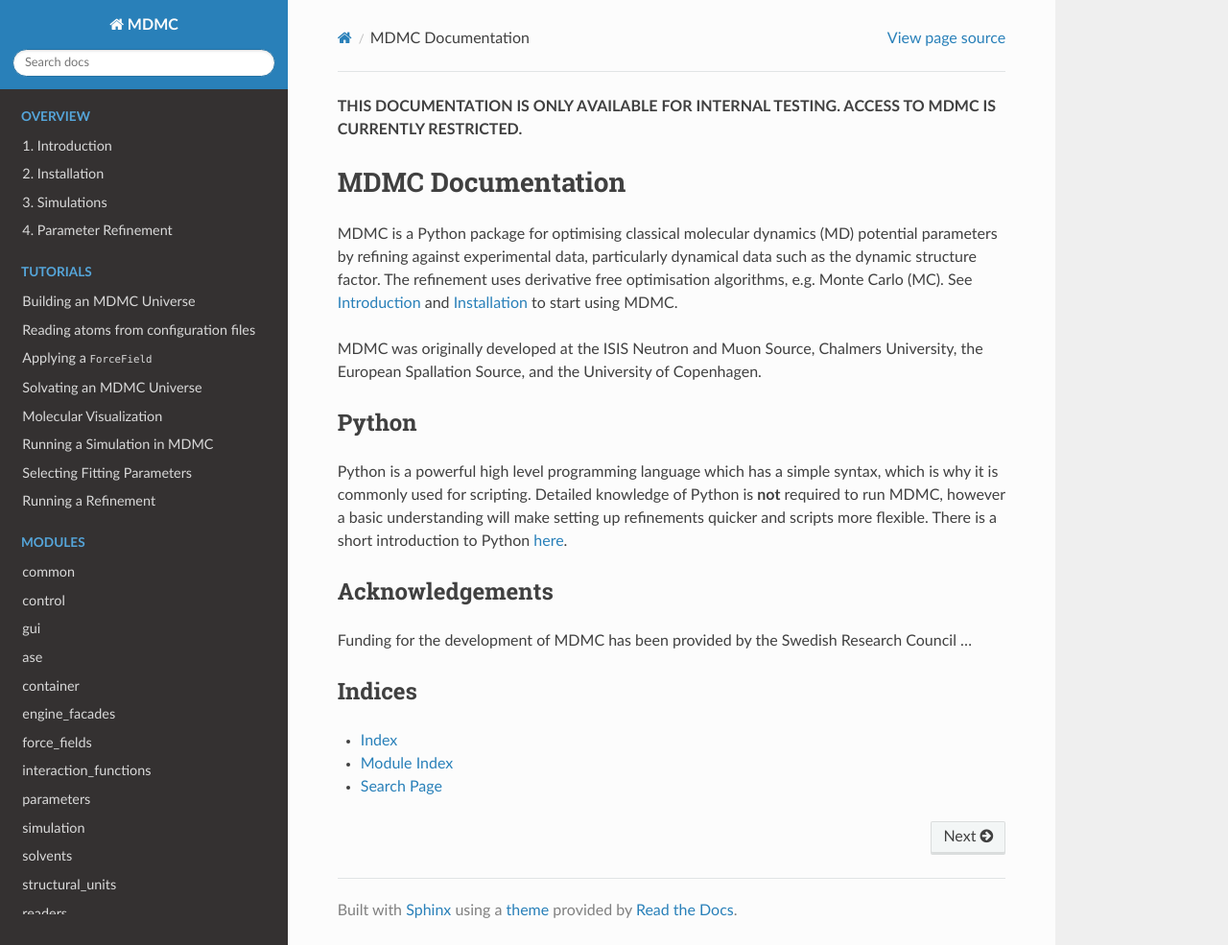
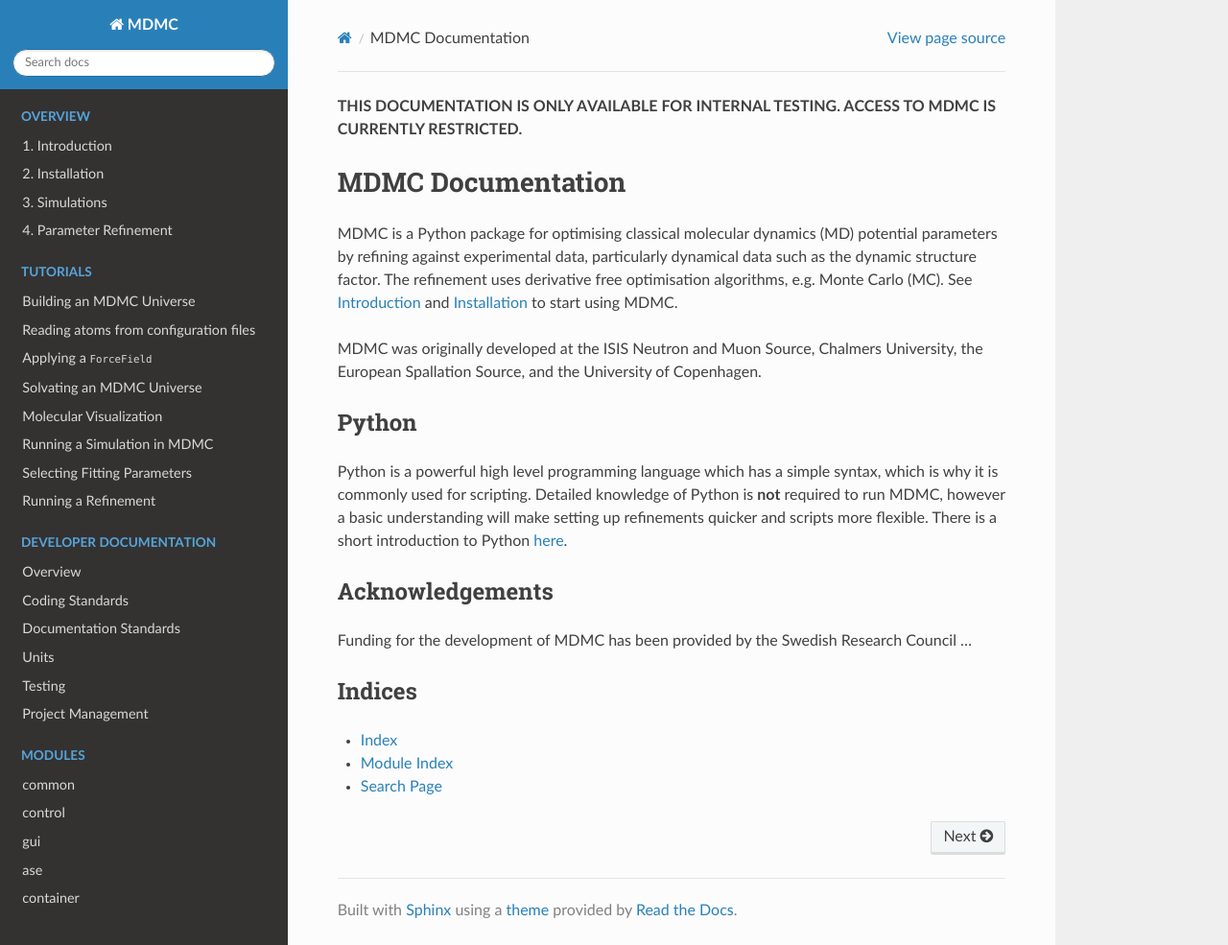
Before and after one commit to ISISNeutronMuon/MDMC, a Sphinx documentation site: the page built from doc/index.rst, in a window 1280 px wide and 985 px high. Shown: the whole window at 96% size. Built offline with Sphinx 7.4.7 and the Read the Docs theme 2.0.0, drawn with Linux system fonts in a browser that asks for light colours.

Commit message:
Added developer documentation to toctree

```diff
--- a/doc/index.rst
+++ b/doc/index.rst
@@ -63,6 +63,18 @@ Indices
 .. toctree::
   :maxdepth: 1
   :hidden:
+  :caption: Developer Documentation
+
+  pages/developer/overview
+  pages/developer/coding_standards
+  pages/developer/documentation
+  pages/developer/units
+  pages/developer/testing
+  pages/developer/management
+
+.. toctree::
+  :maxdepth: 1
+  :hidden:
   :caption: Modules
 
   pages/modules/common
```
